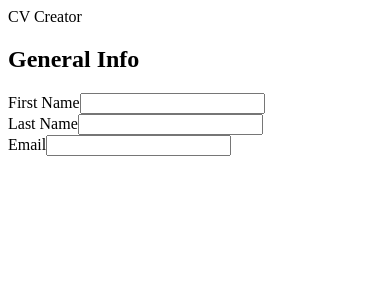
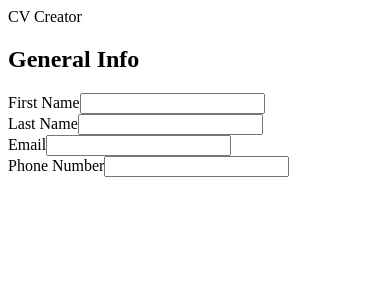
Before and after one commit to Hassane24/CV-Creator, a React (Create React App) app: page / in a window 390 px wide. Shown: the top 300 px of the page. Built offline with nearby package versions, Linux system fonts and the light colour scheme.

Commit message:
phone number state working

```diff
--- a/src/components/CV-Form/GeneralInfo.js
+++ b/src/components/CV-Form/GeneralInfo.js
@@ -32,6 +32,15 @@ const GeneralInfo = (props) => {
             onChange={props.emailChange}
           ></input>
         </div>
+        <div>
+          <label htmlFor="phone-number">Phone Number</label>
+          <input
+            type="number"
+            id="phone-number"
+            value={props.number}
+            onChange={props.numberChange}
+          ></input>
+        </div>
       </form>
     </div>
   );
--- a/src/components/Main.js
+++ b/src/components/Main.js
@@ -8,6 +8,7 @@ class Main extends Component {
       firstName: { text: "" },
       lastName: { text: "" },
       email: { text: "" },
+      number: { text: "" },
     };
   }
 
@@ -21,8 +22,6 @@ class Main extends Component {
     this.setState({
       lastName: { text: e.target.value },
     });
-
-    console.log(this.state);
   };
 
   handleEmailChange = (e) => {
@@ -31,8 +30,14 @@ class Main extends Component {
     });
   };
 
+  handleNumberChange = (e) => {
+    this.setState({
+      number: { text: e.target.value },
+    });
+  };
+
   render() {
-    const { firstName, lastName, email } = this.state;
+    const { firstName, lastName, email, number } = this.state;
     return (
       <GeneralInfo
         firstName={firstName.text}
@@ -41,6 +46,8 @@ class Main extends Component {
         lastNameChange={this.handleLastNameChange}
         email={email.text}
         emailChange={this.handleEmailChange}
+        number={number.text}
+        numberChange={this.handleNumberChange}
       ></GeneralInfo>
     );
   }
```
